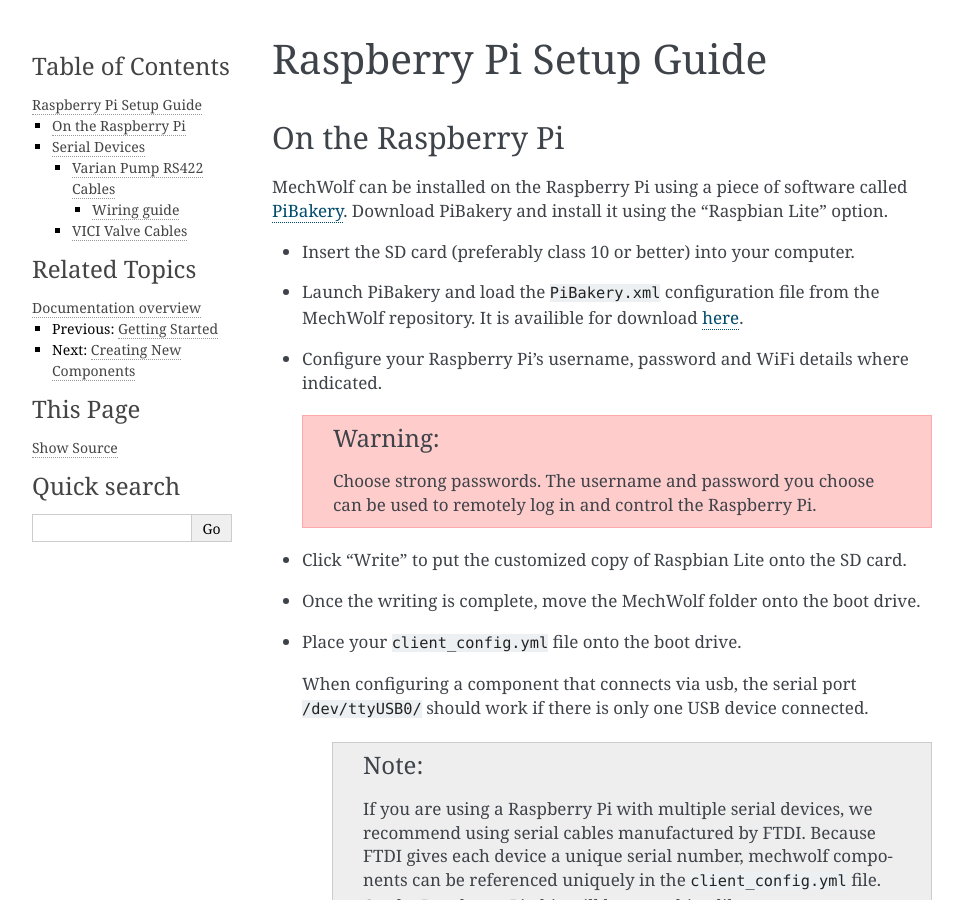
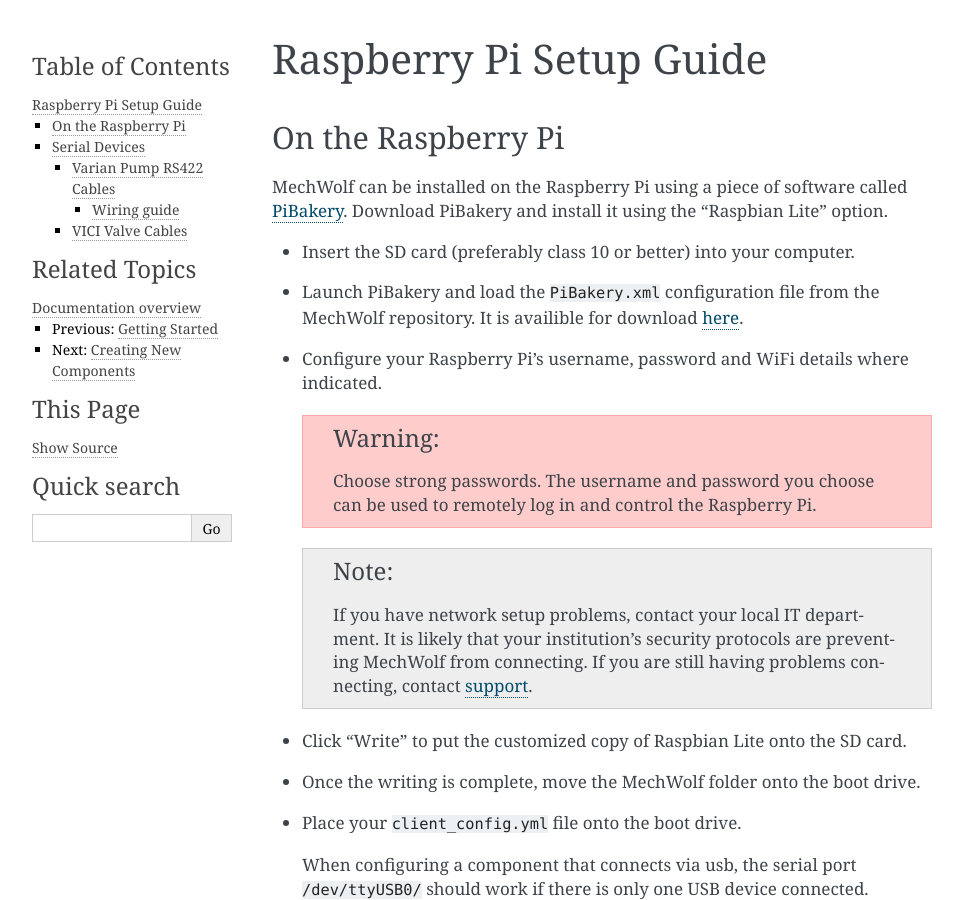
Before and after one commit to MechWolf/MechWolf, a Sphinx documentation site: the page built from docs/source/guide/rpi_setup.rst, in a window 1280 px wide and 900 px high. Shown: the whole window, without its empty margins (148-1111 px from the left). Built offline with Sphinx 7.4.7, drawn with Linux system fonts in a browser that asks for light colours; pages that are not in the unit, such as notebooks, are missing from menus.

Commit message:
Better details on getting networking help
Co-Authored-By: Alex Mijalis <mijalis@gmail.com>
Co-Authored-By: Nikki Pohl <npohl@indiana.edu>

```diff
--- a/docs/source/guide/rpi_setup.rst
+++ b/docs/source/guide/rpi_setup.rst
@@ -18,8 +18,15 @@
 
   .. warning::
 
-     Choose strong passwords. The username and password you choose can be used
-     to remotely log in and control the Raspberry Pi.
+      Choose strong passwords. The username and password you choose can be used
+      to remotely log in and control the Raspberry Pi.
+
+  .. note::
+
+      If you have network setup problems, contact your local IT department. It
+      is likely that your institution's security protocols are preventing
+      MechWolf from connecting. If you are still having problems connecting,
+      contact :ref:`support <help>`.
 
 - Click "Write" to put the customized copy of Raspbian Lite onto the SD card.
 
```
